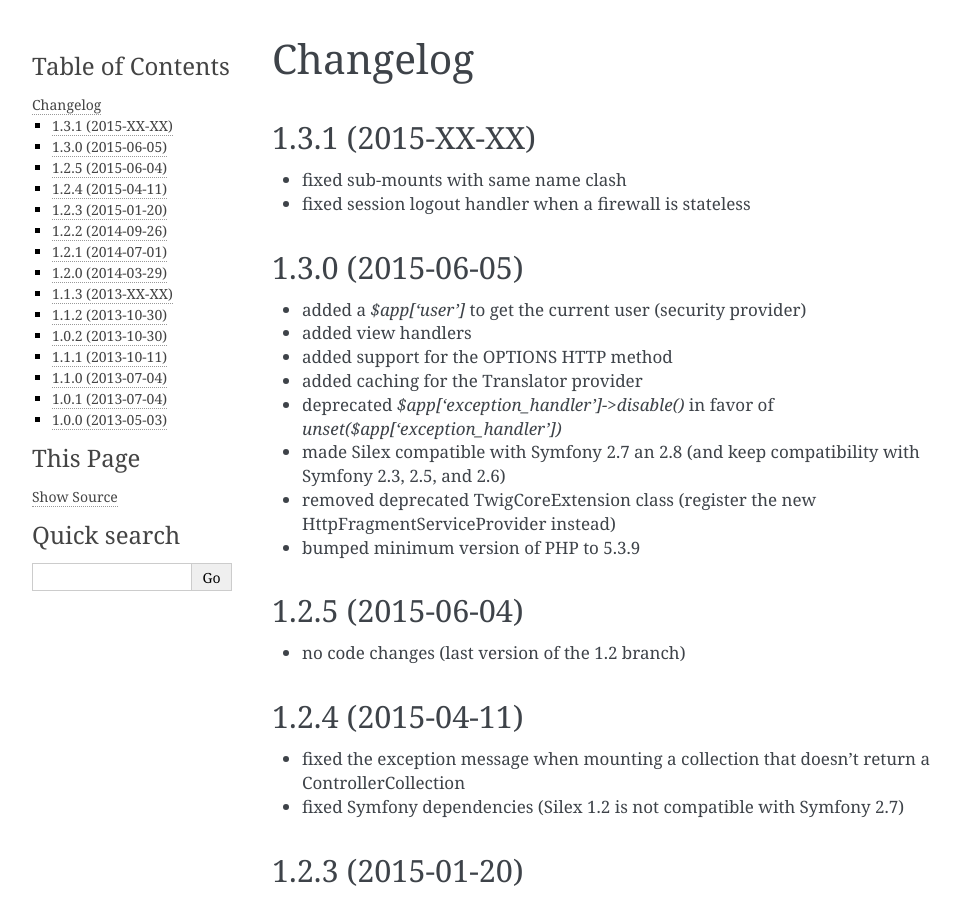
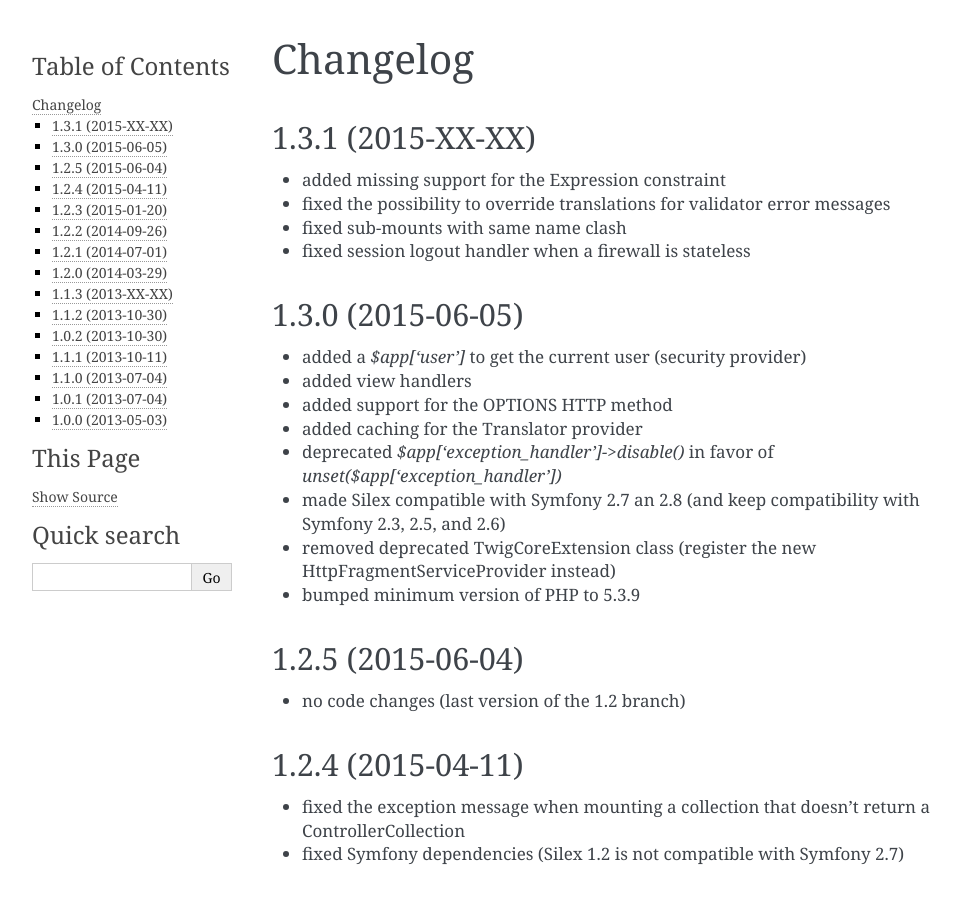
Before and after one commit to silexphp/Silex, a Sphinx documentation site: the page built from doc/changelog.rst, in a window 1280 px wide and 900 px high. Shown: the whole window, without its empty margins (148-1108 px from the left). Built offline with Sphinx 7.4.7, drawn with Linux system fonts in a browser that asks for light colours; pages that are not in the unit, such as notebooks, are missing from menus.

Commit message:
updated CHANGELOG

```diff
--- a/doc/changelog.rst
+++ b/doc/changelog.rst
@@ -4,6 +4,8 @@
 1.3.1 (2015-XX-XX)
 ------------------
 
+* added missing support for the Expression constraint
+* fixed the possibility to override translations for validator error messages
 * fixed sub-mounts with same name clash
 * fixed session logout handler when a firewall is stateless
 
```
